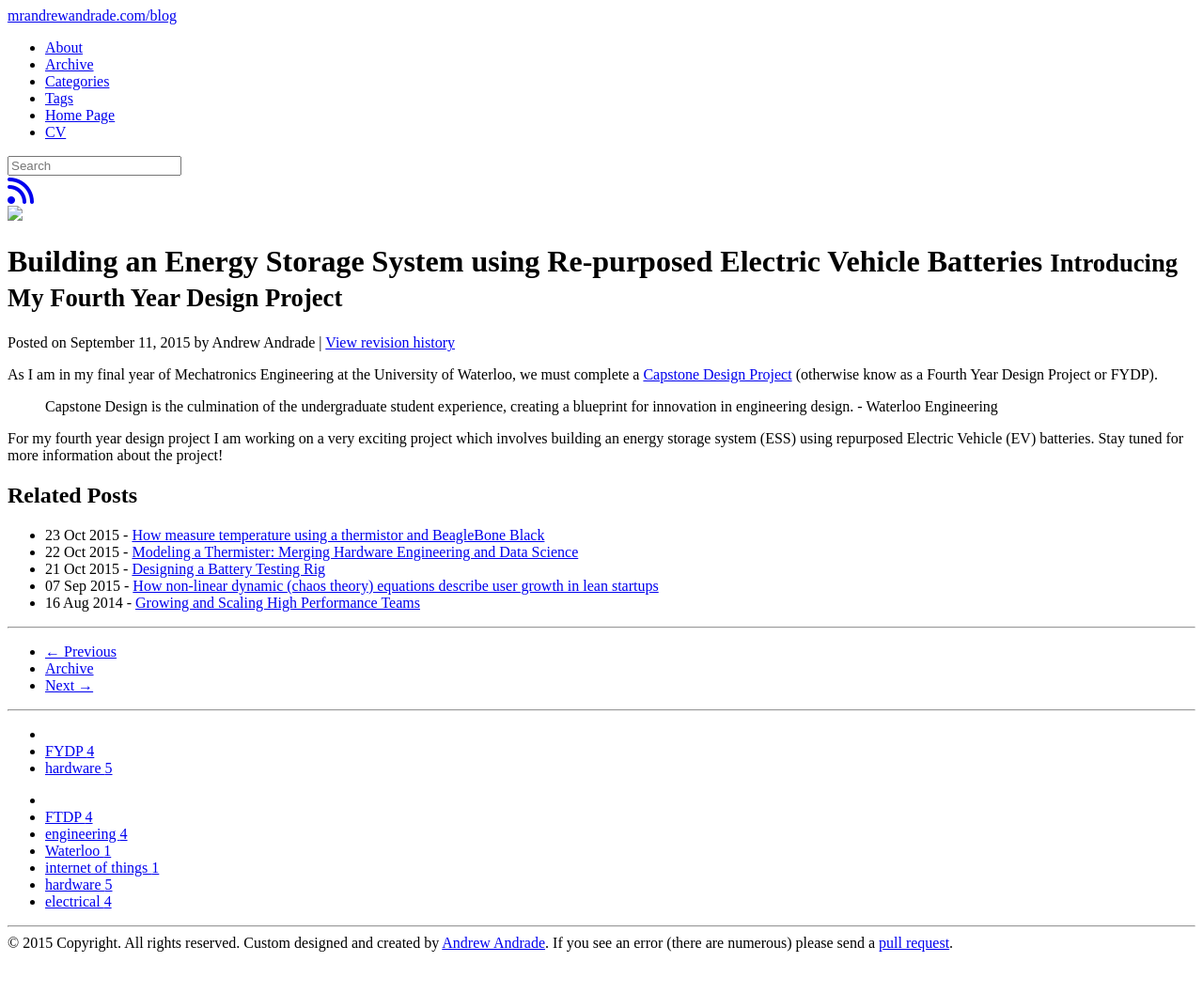
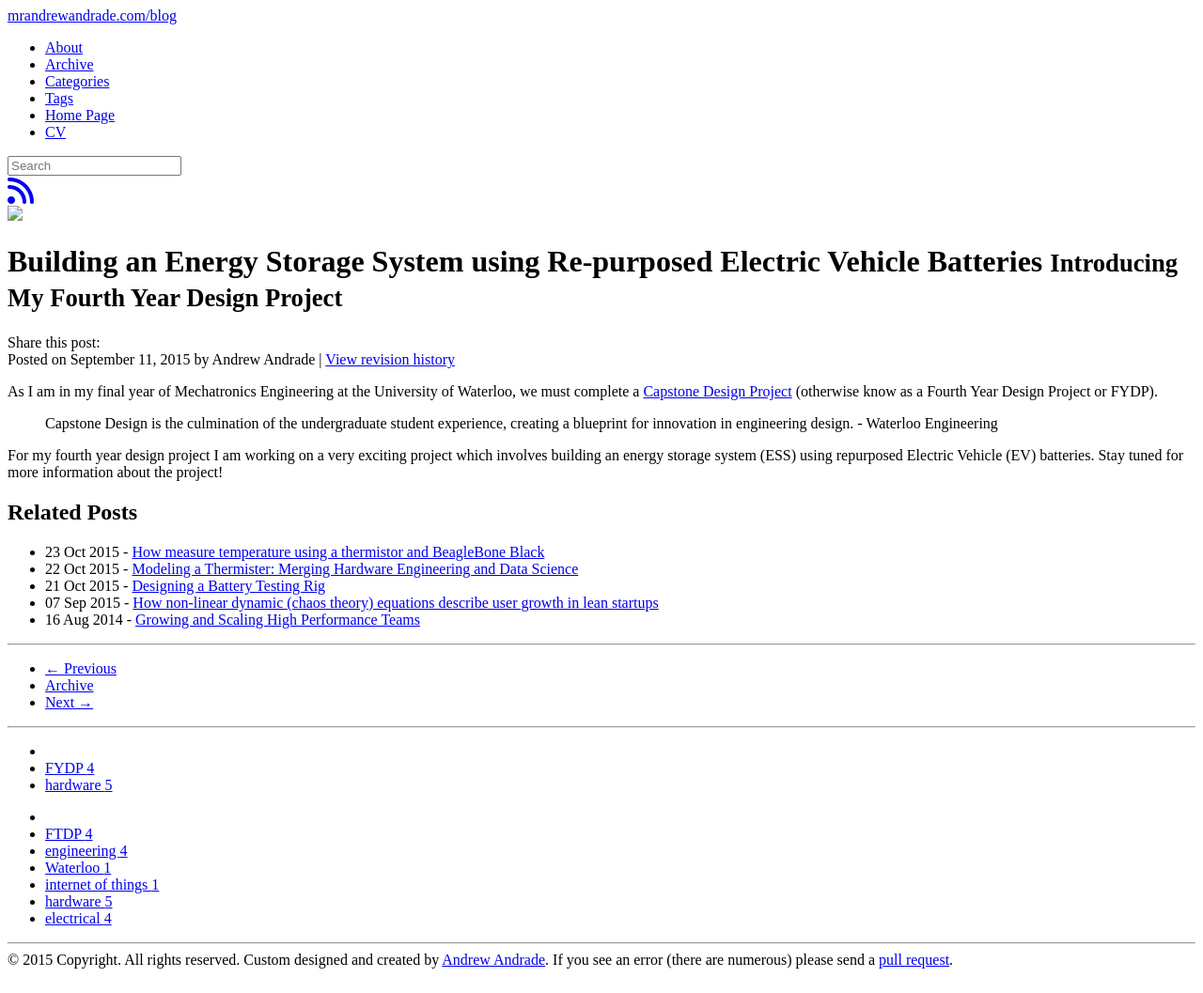
Before and after one commit to mrandrewandrade/blog, a Jekyll site: the page built from _posts/fydp/2015-09-11-fydp-ess.md, in a window 1280 px wide. Shown: the whole page at 94% size. Built offline with Jekyll 4.4.1, drawn with Linux system fonts in a browser that asks for light colours; nearby versions of some CDN libraries; library files that are not in the unit come from our copies; comment, search, counter and statistics services are not loaded.

Commit message:
share this post

```diff
--- a/_includes/themes/evjekylltheme/post.html
+++ b/_includes/themes/evjekylltheme/post.html
@@ -11,6 +11,7 @@ src="http://cdn.mathjax.org/mathjax/latest/MathJax.js?config=TeX-AMS-MML_HTMLorM
         <div class="page-header">
             <h1>{{ page.title }} {% if page.tagline %}<small>{{page.tagline}}</small>{% endif %}</h1>
         </div>
+        Share this post:
         <div class="addthis_sharing_toolbox"></div>
         <div class="post-meta">
             {% if page.date %}
```
